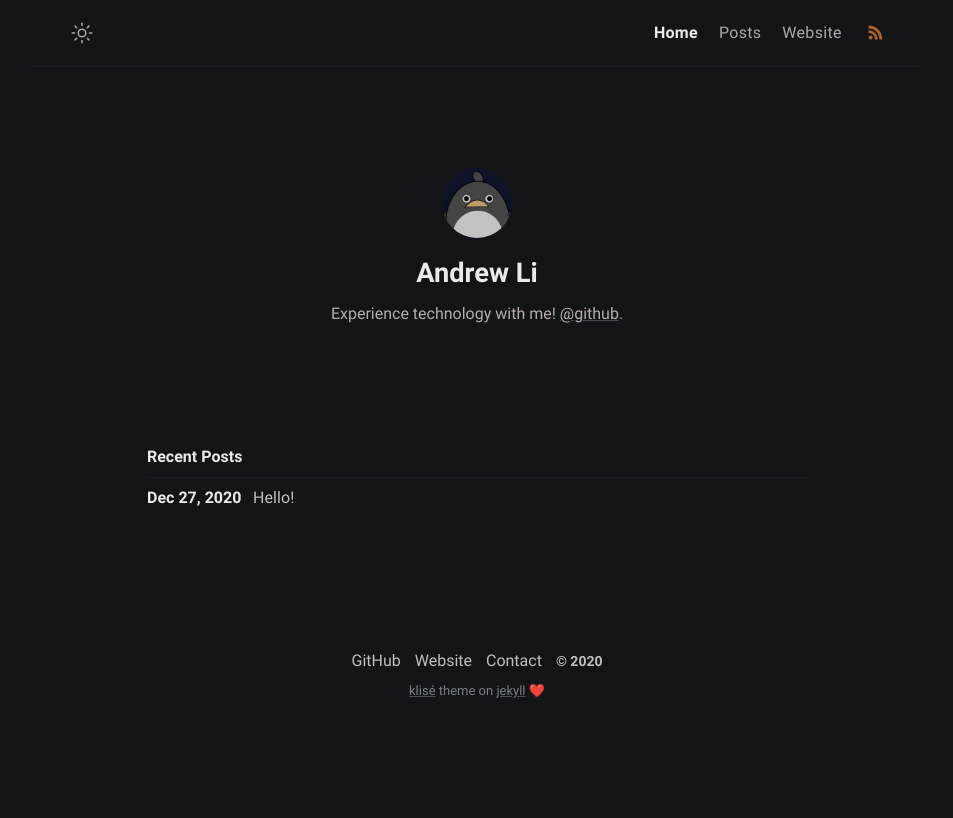
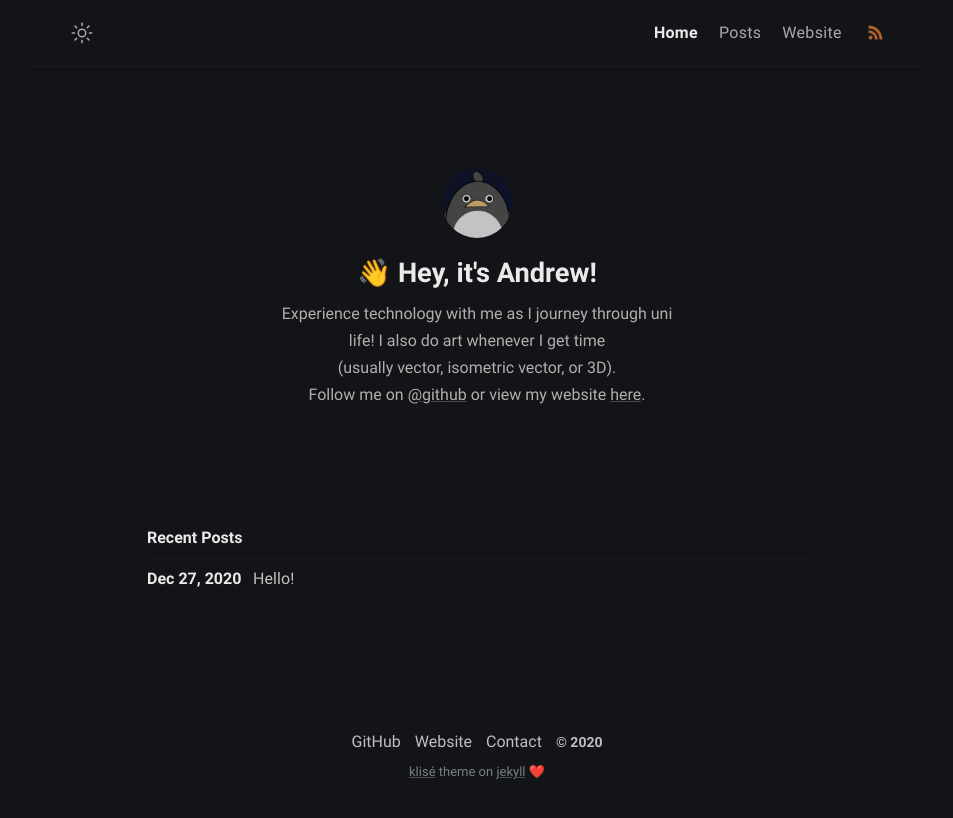
Before and after one commit to Zeyu-Li/blog, a Jekyll site: the page built from index.md, in a window 1280 px wide. Shown: the top 818 px of the page, without its empty margins (163-1116 px from the left). Built offline with Jekyll 4.4.1, drawn with Linux system fonts in a browser that asks for light colours.

Commit message:
changed config

```diff
--- a/_config.yml
+++ b/_config.yml
@@ -4,23 +4,22 @@ description: >- # site description
   👋 Hey, it's Andrew, and this is my blog
 lang: en-US # default lang
 timezone: America/Regina # set your timezone
-image: assets/img/ogp.png # This image used for Open Graph more info https://ogp.me/
+image: assets/img/avatar.png # This image used for Open Graph more info https://ogp.me/ (preview link)
 repo: https://github.com/Zeyu-Li/blog # site repo [optional]
 mode: dark # default theme "dark" | "light"
 
 # Profile settings
 author:
-  name: Andrew Li # author name
+  name: 👋 Hey, it's Andrew! # author name
   bio: >- # tell to the world
-    Experience technology with me! <a href="https://github.com/Zeyu-Li" target="_blank" rel="noopener">@github</a>.
+    Experience technology with me as I journey through uni life! I also do art whenever I get time <br>(usually vector, isometric vector, or 3D). <br> Follow me on <a href="https://github.com/Zeyu-Li" target="_blank" rel="noopener">@github</a> or view my website <a href="https://zeyu-li.github.io/website/" target="_blank" rel="noopener">here</a>.
   username: Andrew # general username
   github: Zeyu-Li # github username
-  twitter: twitter_username # twitter username
   email: zeyu.li23@gmail.com # email adress
   avatar: /assets/img/avatar.png # change with your own avatar
 
 # URL settings
-url: "https://klise.now.sh" #
+url: "https://andrew-li-blog.vercel.app/" #
 baseurl:
 permalink: /:title/
 google_analytics: # leave it blank if not wish
```
